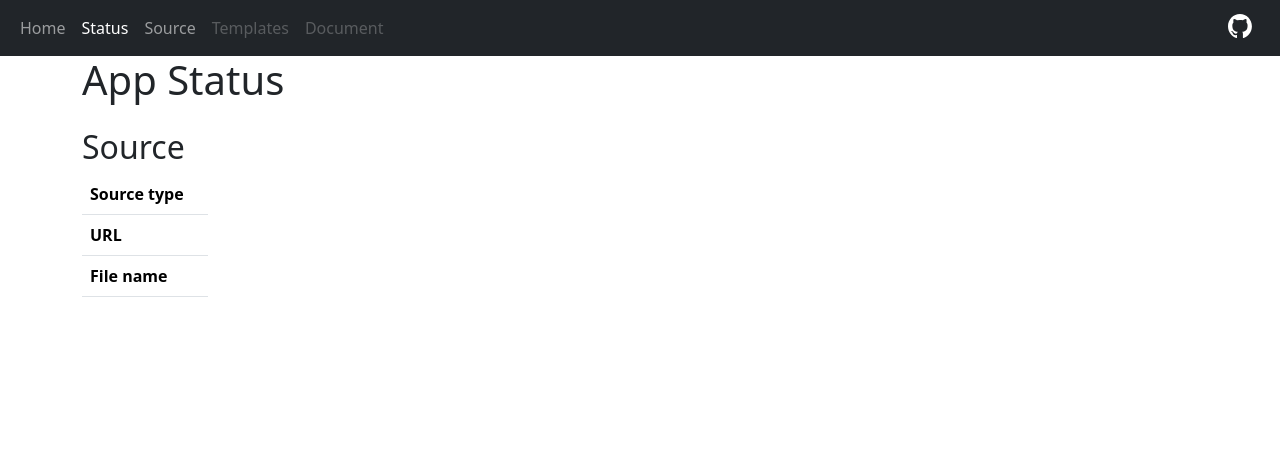
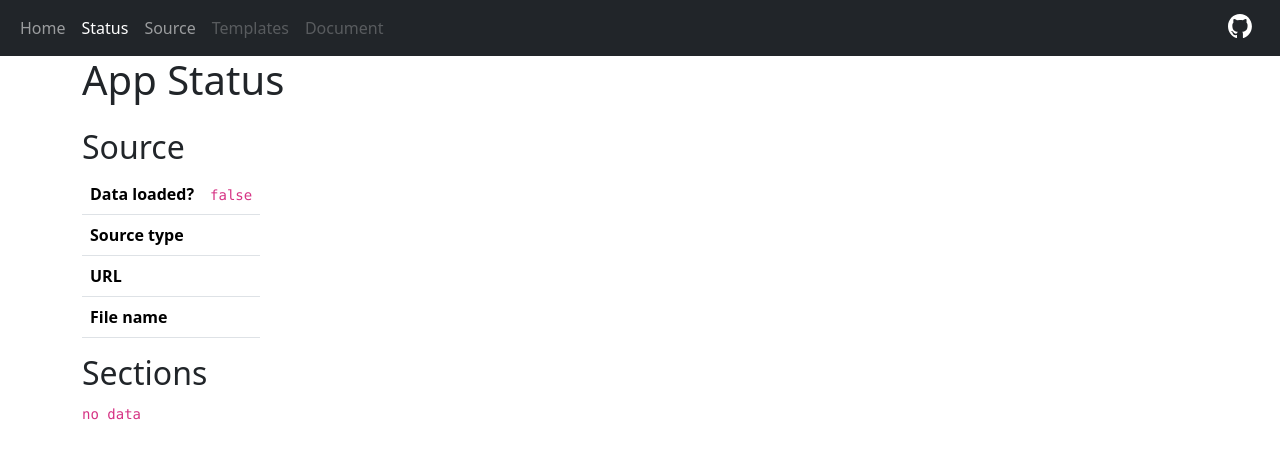
Before and after one commit to chrjl/react-resume--server, a React (Vite) app: page /status in a window 1280 px wide. Shown: the top 458 px of the page. Built offline with nearby package versions, Linux system fonts and the light colour scheme.

Commit message:
feat(status): SectionStatus via DataContext

```diff
--- a/src/routes/status.tsx
+++ b/src/routes/status.tsx
@@ -1,7 +1,10 @@
 import { useMeta } from '../contexts/MetaContext';
+import { useData } from '../contexts/DataContext';
 
 export default function Status() {
   const meta = useMeta();
+  const { raw } = useData();
+  const isLoaded = Boolean(raw);
 
   return (
     <div className="container">
@@ -9,6 +12,12 @@ export default function Status() {
       <h2 className="mt-4">Source</h2>
       <table className="table table-hover d-inline-block">
         <tbody>
+          <tr>
+            <th>Data loaded?</th>
+            <td>
+              <code>{isLoaded.toString()}</code>
+            </td>
+          </tr>
           <tr>
             <th>Source type</th>
             <td>{meta.source.type}</td>
@@ -23,6 +32,47 @@ export default function Status() {
           </tr>
         </tbody>
       </table>
+
+      <h2>Sections</h2>
+      <SectionStatus />
     </div>
   );
 }
+
+function SectionStatus() {
+  const { raw, parsed } = useData();
+
+  if (!raw) {
+    return <code>no data</code>
+  }
+
+  const sectionList = new Set<string>();
+
+  Object.keys(parsed).forEach((section) => sectionList.add(section));
+  Object.keys(raw).forEach((section) => sectionList.add(section));
+
+  return (
+    <table className="table d-inline-block">
+      <thead>
+        <tr>
+          <th>Section</th>
+          <th>Raw</th>
+          <th>Parsed</th>
+        </tr>
+      </thead>
+      <tbody>
+        {Array.from(sectionList).map((s) => (
+          <tr>
+            <th>{s}</th>
+            <td>
+              <code>{Object.keys(raw).includes(s).toString()}</code>
+            </td>
+            <td>
+              <code>{Object.keys(parsed).includes(s).toString()}</code>
+            </td>
+          </tr>
+        ))}
+      </tbody>
+    </table>
+  );
+}
```
